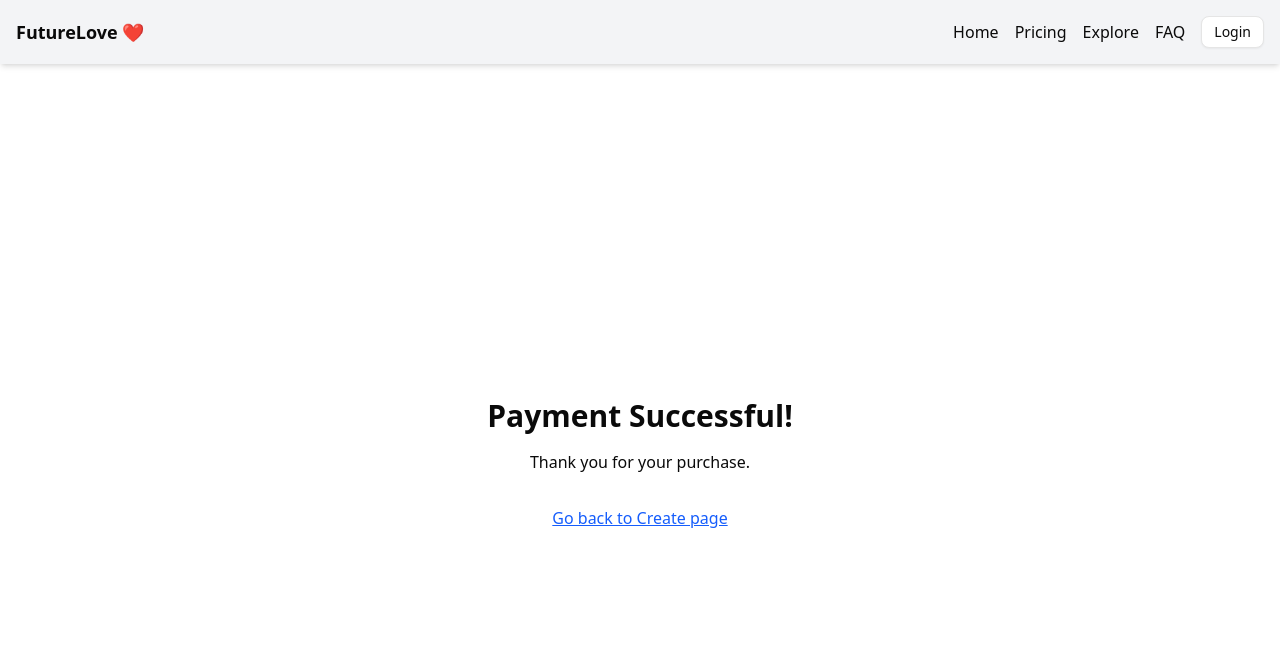
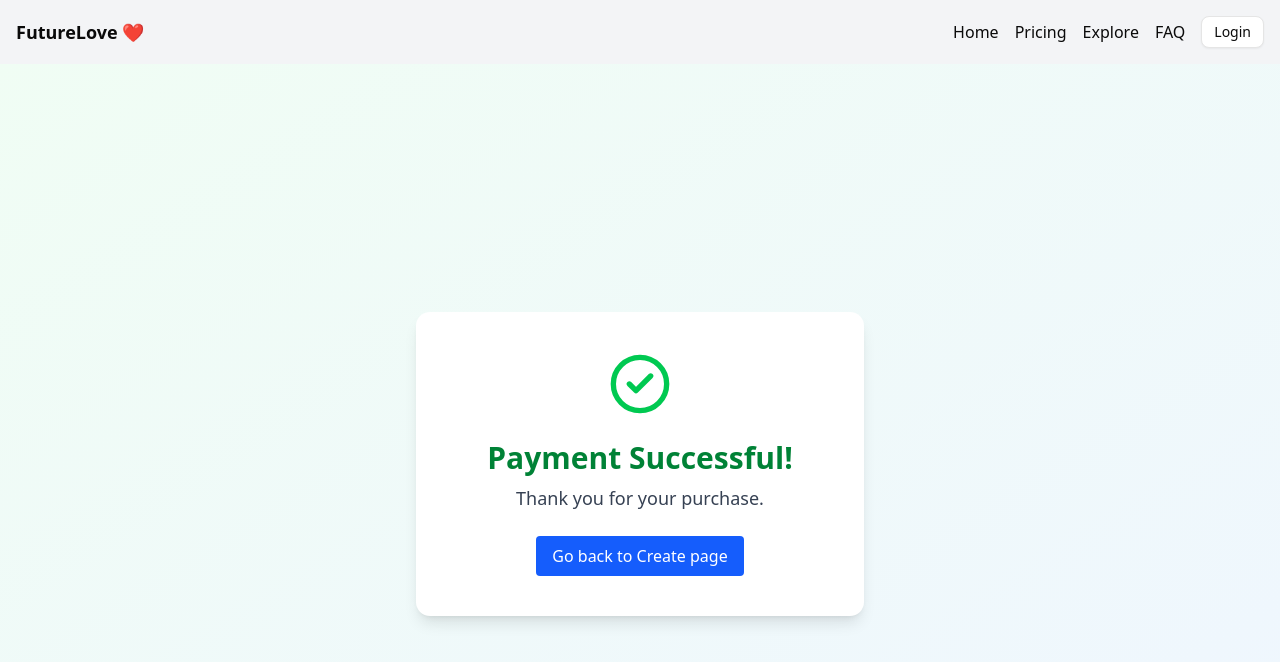
Before and after one commit to jasonthepenguin/gemini-image-gen-site, a Next.js app: page /stripe/success in a window 1280 px wide. Shown: the top 662 px of the page. Built offline with nearby package versions, Linux system fonts and the light colour scheme; no server answers.

Commit message:
Add test payment success page

```diff
--- a/src/app/stripe/success/page.tsx
+++ b/src/app/stripe/success/page.tsx
@@ -9,15 +9,39 @@ export default function StripeSuccessPage() {
   const sessionId = searchParams.get('session_id');
 
   return (
-    <main className="flex flex-col items-center justify-center min-h-screen">
-      <h1 className="text-3xl font-bold mb-4">Payment Successful!</h1>
-      <p className="mb-2">Thank you for your purchase.</p>
-      {sessionId && (
-        <p className="text-sm text-gray-500">Session ID: {sessionId}</p>
-      )}
-      <a href="/create" className="mt-6 text-blue-600 underline">
-        Go back to Create page
-      </a>
+    <main className="flex flex-col items-center justify-center min-h-screen bg-gradient-to-br from-green-50 to-blue-50">
+      <div className="bg-white shadow-lg rounded-xl px-8 py-10 flex flex-col items-center max-w-md w-full">
+        {/* Success Icon */}
+        <div className="mb-6">
+          <svg
+            className="w-16 h-16 text-green-500"
+            fill="none"
+            stroke="currentColor"
+            strokeWidth={2}
+            viewBox="0 0 24 24"
+          >
+            <circle cx="12" cy="12" r="10" stroke="currentColor" strokeWidth="2" fill="white" />
+            <path
+              strokeLinecap="round"
+              strokeLinejoin="round"
+              d="M8 12l2.5 2.5L16 9"
+              stroke="currentColor"
+              strokeWidth="2"
+            />
+          </svg>
+        </div>
+        <h1 className="text-3xl font-extrabold mb-2 text-green-700">Payment Successful!</h1>
+        <p className="mb-2 text-lg text-gray-700">Thank you for your purchase.</p>
+        {sessionId && (
+          <p className="text-xs text-gray-400 mb-4">Session ID: {sessionId}</p>
+        )}
+        <a
+          href="/create"
+          className="mt-4 px-4 py-2 bg-blue-600 text-white rounded hover:bg-blue-700 transition"
+        >
+          Go back to Create page
+        </a>
+      </div>
     </main>
   );
 }
```
